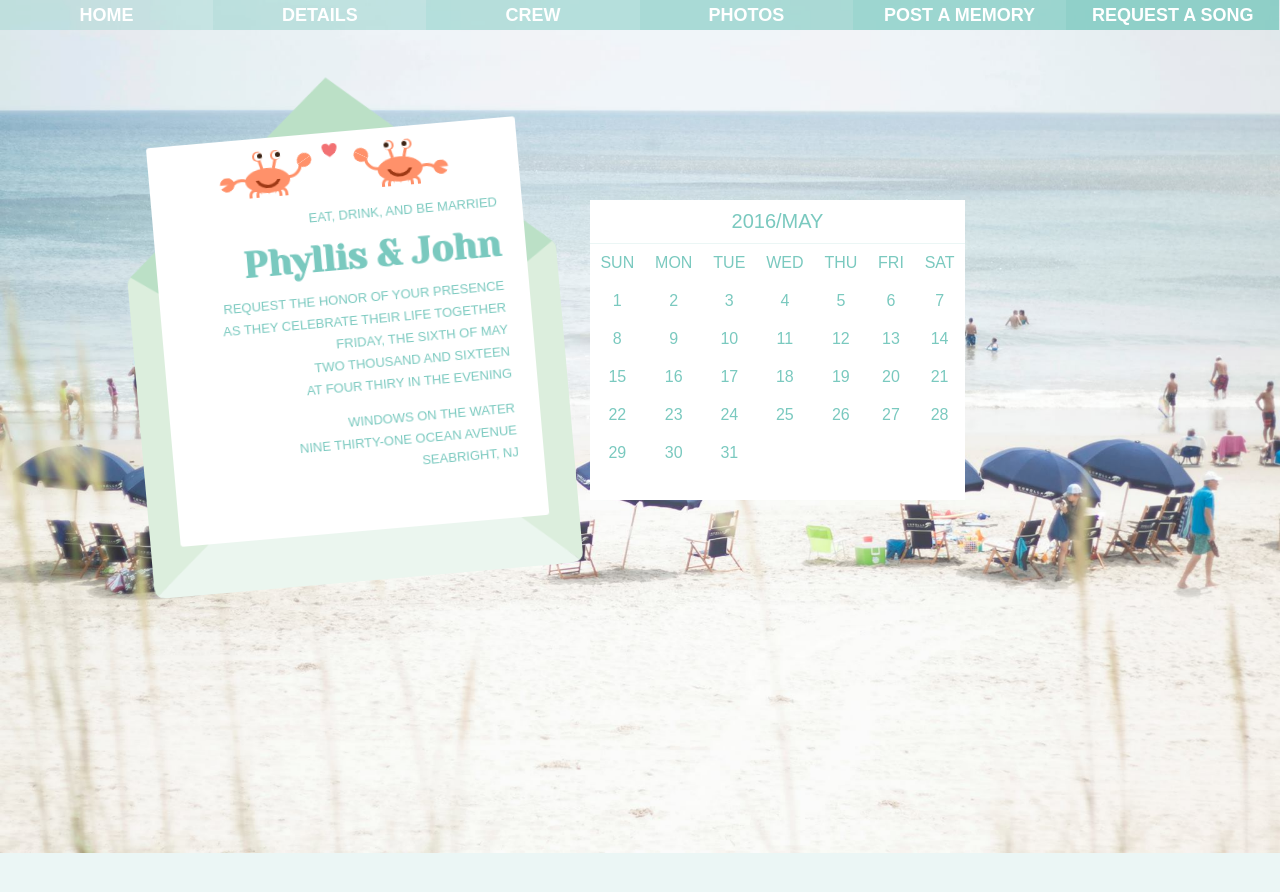
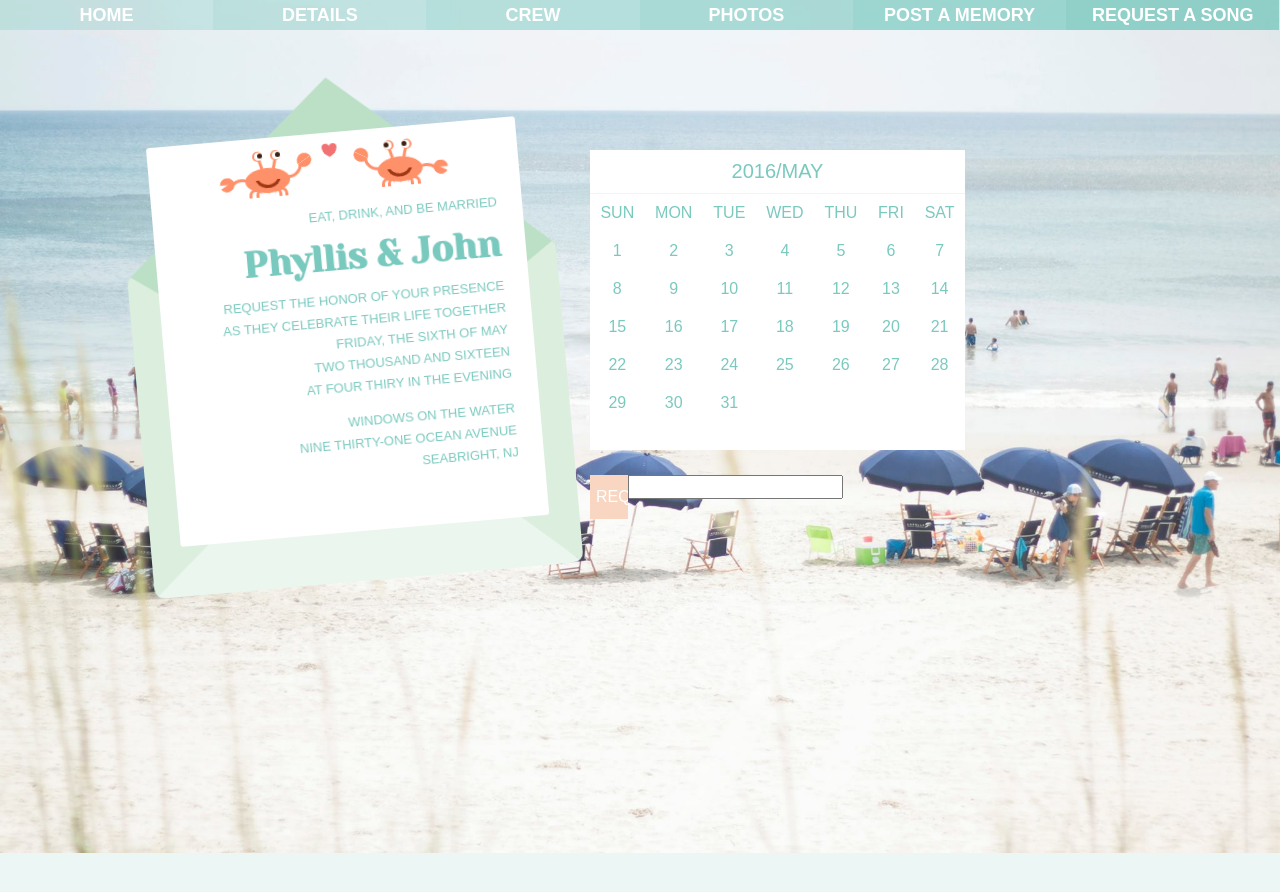
Before and after one commit to phyllisandjohn/phyllisandjohn.github.io, a Jekyll site: the page details/index.html, which Jekyll copies as it is, in a window 1280 px wide. Shown: the top 892 px of the page. Built offline with Jekyll 4.4.1, drawn with Linux system fonts in a browser that asks for light colours.

Commit message:
Update index.html

```diff
--- a/details/index.html
+++ b/details/index.html
@@ -32,7 +32,7 @@
 	position: absolute;
 	left: 50%;
 	margin-left: -50px;
-	margin-top: 200px;
+	margin-top: 150px;
 	width: 375px;
 	height: 300px;
 	background: #fff;
@@ -58,6 +58,38 @@ table {
 
 td {
 	padding: 10px;
+}
+
+.subscribe {
+	position: absolute;
+	left: 50%;
+	margin-left: -50px;
+	margin-top: 475px;
+	width: 375px;
+	height: 40px;
+	text-transform: uppercase;
+}
+
+.subscribe input[type="text"] {
+  width: 80%;
+  height: 40px;
+  float: left;
+  margin-left: 5%;
+  border: 1px solid rgb(249,214,193);
+  background: #fff;
+  padding-left: 20px;
+  margin-right: -20px;
+  color: rgb(249,214,193);
+  text-transform: uppercase;
+}
+
+.subscribe input[type="submit"] {
+  float: left;
+  height: 44px;
+  width: 10%;
+  background: rgb(249,214,193);
+  border: none;
+  color: white;
 }
 
 </style>
@@ -136,6 +168,14 @@ td {
 				<td></td>
 			</tr>
 		</table>
+	</div>
+	<div class="subscribe">
+  	<form method="POST" action="http://formspree.io/phyllisandjohn.guestlist@gmail.com">
+  		<input name="email" type="email">
+  		<input type="hidden" name="_next" value="http://phyllisandjohn.com/details/"/>
+  		<input name="name" type="hidden" value="guest">
+  		<input type="submit" value="REQUEST">
+	</form>
 	</div>
 
 	<div class="main">
```
